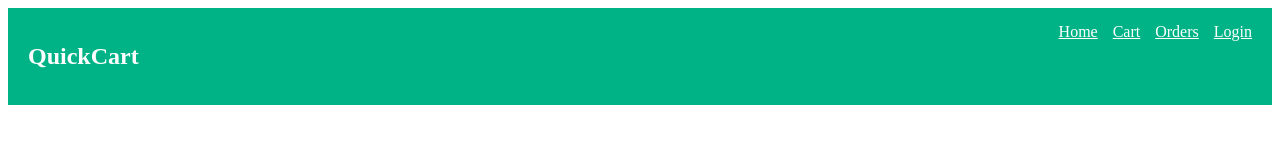
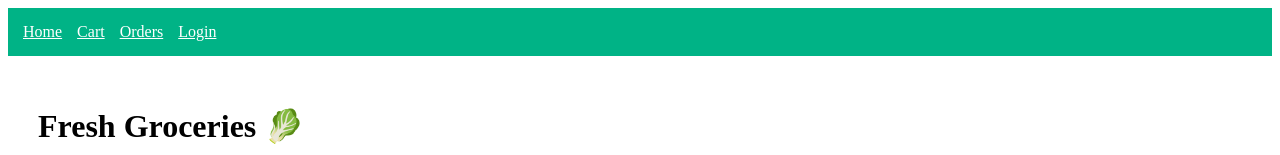
Before and after one commit to Owaisdln/blinkit__frontend, a React (Vite) app: page / in a window 1280 px wide. Shown: the top 155 px of the page. Built offline with nearby package versions, Linux system fonts and the light colour scheme; no server answers.

Commit message:
fix vercel build error

```diff
--- a/src/App.jsx
+++ b/src/App.jsx
@@ -10,28 +10,16 @@ function App() {
       <nav
         style={{
           display: "flex",
-          justifyContent: "space-between",
-          padding: "15px 20px",
-          backgroundColor: "#00b386",
+          gap: "15px",
+          padding: "15px",
+          background: "#00b386",
           color: "white",
         }}
       >
-        <h2>QuickCart</h2>
-
-        <div>
-          <Link to="/" style={{ marginRight: "15px", color: "white" }}>
-            Home
-          </Link>
-          <Link to="/cart" style={{ marginRight: "15px", color: "white" }}>
-            Cart
-          </Link>
-          <Link to="/orders" style={{ marginRight: "15px", color: "white" }}>
-            Orders
-          </Link>
-          <Link to="/login" style={{ color: "white" }}>
-            Login
-          </Link>
-        </div>
+        <Link to="/" style={{ color: "white" }}>Home</Link>
+        <Link to="/cart" style={{ color: "white" }}>Cart</Link>
+        <Link to="/orders" style={{ color: "white" }}>Orders</Link>
+        <Link to="/login" style={{ color: "white" }}>Login</Link>
       </nav>
 
       <Routes>
```
Also changed, not shown: src/pages/Orders.jsx (renamed from src/pages/Order.jsx).
